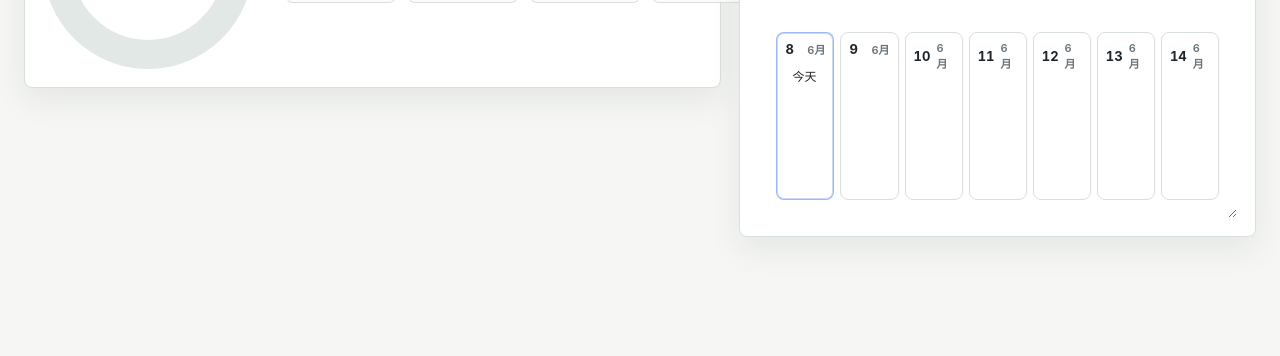
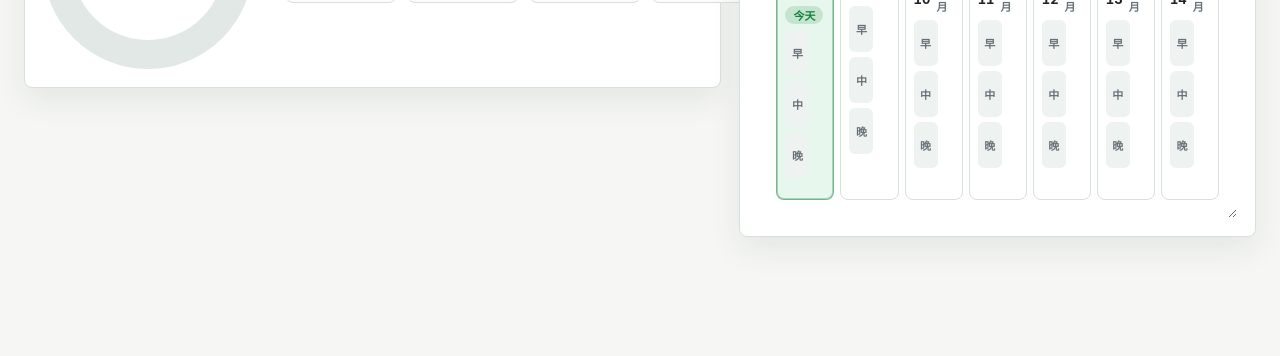
Before and after one commit to qiutao20/revise_tool, a plain HTML site: page revise-progress.html in a window 1280 px wide. Shown: the part 444-800 px from the top of the page. Drawn offline with Linux system fonts and the light colour scheme.

Commit message:
Update revision progress HTML

```diff
--- a/revise-progress.html
+++ b/revise-progress.html
@@ -503,7 +503,7 @@
     }
 
     .calendar-day {
-      min-height: 88px;
+      min-height: 184px;
       padding: 8px;
       border: 1px solid var(--line);
       border-radius: var(--radius);
@@ -519,8 +519,59 @@
     }
 
     .calendar-day.today {
-      border-color: rgba(37, 99, 235, 0.45);
-      box-shadow: inset 0 0 0 1px rgba(37, 99, 235, 0.24);
+      border-color: rgba(22, 128, 60, 0.55);
+      background: #e7f7ed;
+      box-shadow: inset 0 0 0 1px rgba(22, 128, 60, 0.3);
+    }
+
+    .calendar-marks {
+      display: flex;
+      flex-wrap: wrap;
+      gap: 4px;
+    }
+
+    .calendar-mark {
+      display: inline-flex;
+      align-items: center;
+      padding: 1px 8px;
+      border-radius: 999px;
+      font-size: 11px;
+      font-weight: 600;
+      background: var(--surface-2);
+      color: var(--muted);
+    }
+
+    .calendar-mark.today {
+      background: rgba(22, 128, 60, 0.16);
+      color: var(--done);
+    }
+
+    .calendar-mark.deadline {
+      background: rgba(180, 35, 24, 0.12);
+      color: var(--danger);
+    }
+
+    .calendar-slots {
+      display: grid;
+      gap: 5px;
+    }
+
+    .calendar-slot {
+      display: grid;
+      grid-template-columns: 24px minmax(0, 1fr);
+      gap: 6px;
+      align-items: stretch;
+    }
+
+    .calendar-slot-label {
+      display: flex;
+      align-items: center;
+      justify-content: center;
+      font-size: 11px;
+      font-weight: 700;
+      color: var(--muted);
+      background: var(--surface-2);
+      border-radius: 6px;
     }
 
     .calendar-day.deadline {
@@ -559,6 +610,10 @@
     .calendar-note:focus {
       border-color: rgba(15, 118, 110, 0.38);
       background: #f5faf8;
+    }
+
+    .calendar-slot .calendar-note {
+      min-height: 46px;
     }
 
     .badge {
@@ -1355,6 +1410,21 @@
       return [...mergedTasks, ...customTasks];
     }
 
+    function normalizeCalendarNotes(notes) {
+      const source = notes && typeof notes === "object" ? notes : {};
+      const result = {};
+      Object.keys(source).forEach(key => {
+        // 旧数据：每天一个备注（键形如 2026-06-08）→ 迁移到“早”子块。
+        if (/^\d{4}-\d{2}-\d{2}$/.test(key)) {
+          const target = `${key}@early`;
+          if (source[key] && !(target in source)) result[target] = source[key];
+        } else {
+          result[key] = source[key];
+        }
+      });
+      return result;
+    }
+
     function normalizeState(input, fallback = defaultState) {
       const source = input && typeof input === "object" ? input : {};
       const base = fallback && typeof fallback === "object" ? fallback : defaultState;
@@ -1363,7 +1433,7 @@
         project: { ...defaultProject, ...(base.project || {}), ...(source.project || {}) },
         tasks: mergeDefaultTasks(rawTasks),
         logs: Array.isArray(source.logs) ? source.logs : (Array.isArray(base.logs) ? base.logs : []),
-        calendarNotes: source.calendarNotes && typeof source.calendarNotes === "object" ? source.calendarNotes : (base.calendarNotes || {}),
+        calendarNotes: normalizeCalendarNotes(source.calendarNotes && typeof source.calendarNotes === "object" ? source.calendarNotes : (base.calendarNotes || {})),
         milestones: Array.isArray(source.milestones) ? source.milestones : (Array.isArray(base.milestones) ? base.milestones : []),
         ui: { ...defaultState.ui, ...(base.ui || {}), ...(source.ui || {}), notesExpanded: false },
         letter: { ...defaultState.letter, ...(base.letter || {}), ...(source.letter || {}) }
@@ -2100,25 +2170,46 @@
       }
 
       const weekdays = ["周一", "周二", "周三", "周四", "周五", "周六", "周日"];
+      const slots = [
+        { id: "early", label: "早" },
+        { id: "noon", label: "中" },
+        { id: "late", label: "晚" }
+      ];
       const dayCells = days.map(day => {
         const key = localDateKey(day);
         const isPast = day < today;
         const isToday = sameLocalDay(day, today);
         const isDeadline = deadline && sameLocalDay(day, deadlineDay);
-        const defaultNote = [
-          ...(isToday ? ["今天"] : []),
-          ...(milestoneMap.get(key) || []),
-          ...(isDeadline ? ["截止"] : [])
-        ].join("\n");
-        const hasSavedNote = Object.prototype.hasOwnProperty.call(state.calendarNotes || {}, key);
-        const note = hasSavedNote ? state.calendarNotes[key] : defaultNote;
+        const marks = [
+          ...(isToday ? [{ cls: "today", text: "今天" }] : []),
+          ...(milestoneMap.get(key) || []).map(title => ({ cls: "", text: title })),
+          ...(isDeadline ? [{ cls: "deadline", text: "截止" }] : [])
+        ];
+        const marksHtml = marks.length
+          ? `<div class="calendar-marks">${marks
+              .map(mark => `<span class="calendar-mark${mark.cls ? ` ${mark.cls}` : ""}">${escapeHtml(mark.text)}</span>`)
+              .join("")}</div>`
+          : "";
+        const slotsHtml = slots.map(slot => {
+          const slotKey = `${key}@${slot.id}`;
+          const note = Object.prototype.hasOwnProperty.call(state.calendarNotes || {}, slotKey)
+            ? state.calendarNotes[slotKey]
+            : "";
+          return `
+            <div class="calendar-slot">
+              <span class="calendar-slot-label">${slot.label}</span>
+              <div class="calendar-note" contenteditable="true" data-calendar-date="${escapeHtml(slotKey)}" data-default-note="">${escapeHtml(note)}</div>
+            </div>
+          `;
+        }).join("");
         return `
           <div class="calendar-day${isPast ? " past" : ""}${isToday ? " today" : ""}${isDeadline ? " deadline" : ""}">
             <div class="calendar-date">
               <span>${day.getDate()}</span>
               <small>${day.getMonth() + 1}月</small>
             </div>
-            <div class="calendar-note" contenteditable="true" data-calendar-date="${escapeHtml(key)}" data-default-note="${escapeHtml(defaultNote)}">${escapeHtml(note)}</div>
+            ${marksHtml}
+            <div class="calendar-slots">${slotsHtml}</div>
           </div>
         `;
       }).join("");
@@ -2135,9 +2226,10 @@
     function bindCalendarEvents() {
       document.querySelectorAll(".calendar-day").forEach(day => {
         day.addEventListener("click", event => {
-          const note = day.querySelector(".calendar-note");
-          if (!note || note.contains(event.target)) return;
-          note.focus();
+          if (event.target.closest(".calendar-note")) return;
+          const slot = event.target.closest(".calendar-slot");
+          const note = (slot || day).querySelector(".calendar-note");
+          if (note) note.focus();
         });
       });
       document.querySelectorAll("[data-calendar-date]").forEach(cell => {
```
